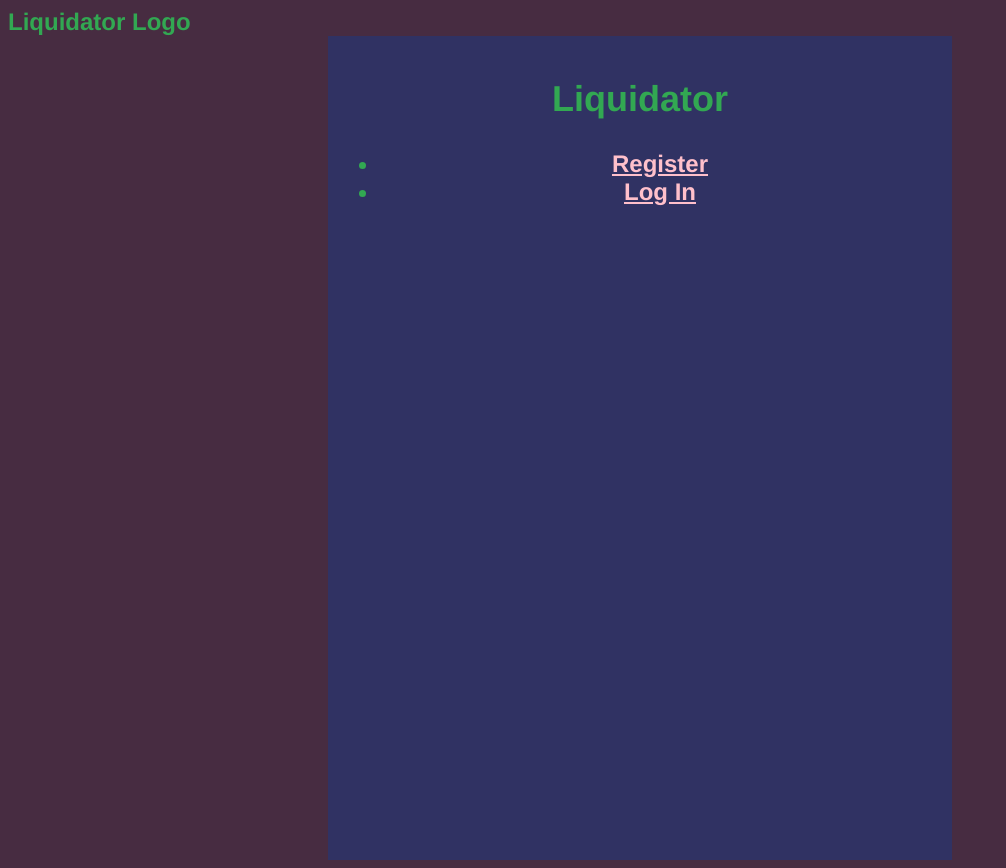
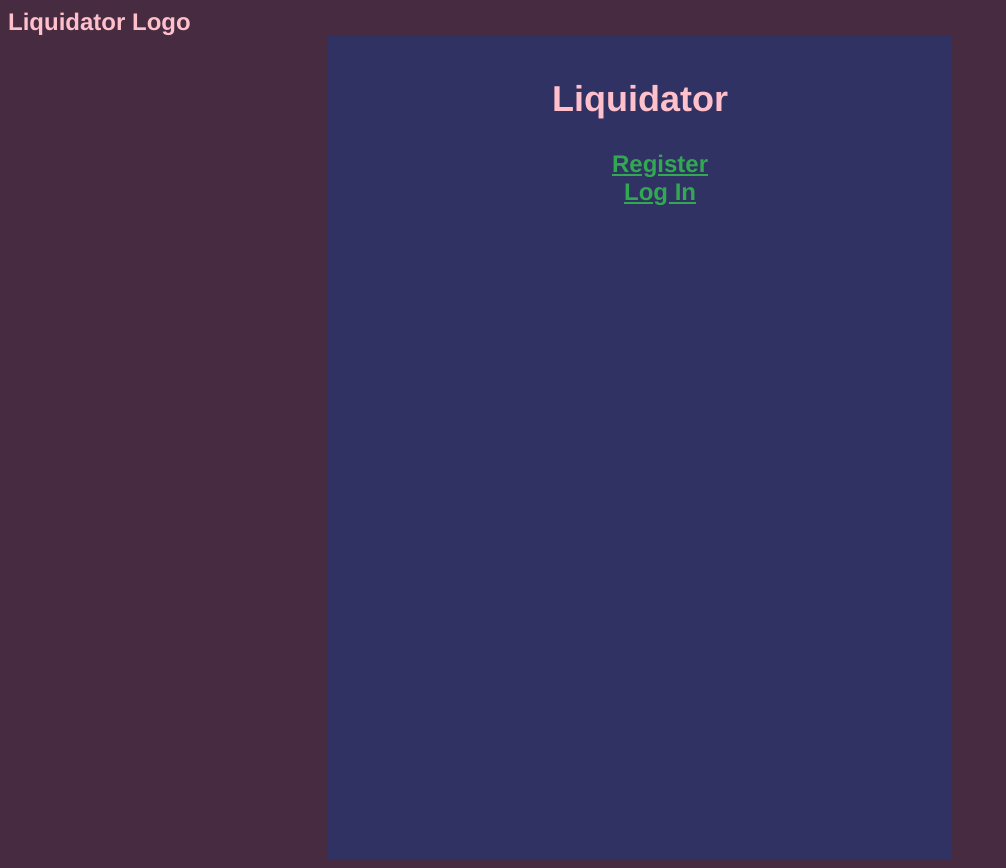
Before and after one commit to marcKingdom/liquidator, a Flask app: page / in a window 1280 px wide. Shown: the whole page, without its empty margins (0-1006 px from the left). Run offline with Flask 3, Linux system fonts and the light colour scheme; some libraries are stand-ins or nearby versions.

Commit message:
Update stylesheet.css

```diff
--- a/static/css/stylesheet.css
+++ b/static/css/stylesheet.css
@@ -6,7 +6,7 @@
 body {
   background-color: #472c41;
   font-family: 'Gadugi','Helvetica','San Fransisco',sans-serif;
-  color: #32a852;
+  color: pink;
   font-weight: bold;
   font-size: 24px;
 }
@@ -20,7 +20,7 @@ body {
 }
 
 a:link {
-	  color: pink;
+	  color: #32a852;
   }
 a:visited {
     color: orange;
@@ -78,3 +78,6 @@ a:active {
 .ui-helper-hidden-accessible{
   visibility: hidden;
 }
+ ul {
+  list-style-type: none;
+ }
```
